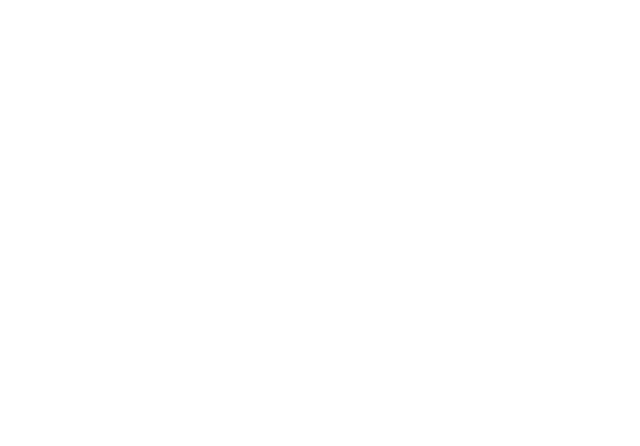
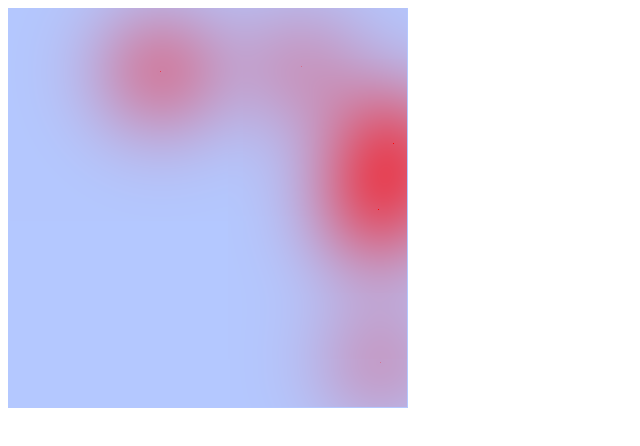
Before and after one commit to Cremdemout1/life, a website: page index.html in a window 1280 px wide. Shown: the whole page, without its empty margins (0-640 px from the left). Drawn offline with Linux system fonts and the light colour scheme.

Commit message:
added heat in environment

```diff
--- a/index.html
+++ b/index.html
@@ -5,7 +5,14 @@
     <meta name="viewport" content="width=device-width, initial-scale=1.0">
     <title>Document</title>
 </head>
+<style>
+    canvas {
+        display: flex;
+        justify-content:center;
+    }
+</style>
 <body>
     <canvas id="map" width="400" height="400"></canvas>
+    <script type="module" src="./dist/map.js"></script>
 </body>
 </html>
--- /dev/null
+++ b/src/map.ts
@@ -0,0 +1,128 @@
+/* ************************************************************************** */
+/*                                                                            */
+/*                                                        :::      ::::::::   */
+/*   map.ts                                             :+:      :+:    :+:   */
+/*                                                    +:+ +:+         +:+     */
+/*   By: yohan <yohan@student.42.fr>                +#+  +:+       +#+        */
+/*                                                +#+#+#+#+#+   +#+           */
+/*   Created: 2025/09/29 15:58:48 by ycantin           #+#    #+#             */
+/*   Updated: 2025/09/29 22:56:13 by yohan            ###   ########.fr       */
+/*                                                                            */
+/* ************************************************************************** */
+
+import { createHeatPoints } from "./random_gen.js";
+
+// function getColor(value: number): [number, number, number] {
+//     const r = Math.floor(255 * value);               // red increases with heat
+//     const g = Math.floor(255 * (1 - Math.abs(0.5 - value) * 2)); // green peaks in middle
+//     const b = Math.floor(255 * (1 - value));         // blue decreases with heat
+//     return [r, g, b];
+// }
+
+function getColor(value: number): [number, number, number] {
+    // Cold color: light blue (whitish) instead of pure blue
+    const cold = [180, 200, 255];  // R,G,B for light blue
+    const hot = [255, 0, 0];       // R,G,B for red
+
+    // Interpolate between cold and hot based on value (0–1)
+    const r = Math.floor(cold[0] + (hot[0] - cold[0]) * value);
+    const g = Math.floor(cold[1] + (hot[1] - cold[1]) * value);
+    const b = Math.floor(cold[2] + (hot[2] - cold[2]) * value);
+
+    return [r, g, b];
+}
+
+class mapClass {
+
+    width: number = 400;
+    height: number = 400;
+    canvasMap: HTMLCanvasElement;
+    context: CanvasRenderingContext2D;
+    heatPoints: Array<[number, number, number]>;
+    grid: Array<Array<number>>;
+
+    constructor(canvas: HTMLCanvasElement) {
+        this.canvasMap = canvas;
+        if (!this.canvasMap)
+            throw ("Canvas not found");
+        this.context = this.canvasMap.getContext("2d") as CanvasRenderingContext2D;
+        if (!this.context)
+            throw ("Context of canvas not found");
+
+        this.heatPoints = createHeatPoints();
+        this.grid = Array.from({ length: 400 }, () => Array(400).fill(0));
+        for (const[x, y, A] of this.heatPoints)
+            this.grid[y][x] = A;
+    }
+
+    static create(canvasId: string = "map"): mapClass | null {
+        const canvas = document.getElementById(canvasId) as HTMLCanvasElement | null;
+        if (!canvas) return null;
+        return new mapClass(canvas);
+      }
+
+    gaussianDistribution() {
+        const sigma = 50;
+        for (const [cx, cy, A] of this.heatPoints) {
+            const r = sigma * 3;
+            //clamp inside of grid
+            const minX = Math.max(0, Math.floor(cx - r));
+            const maxX = Math.min(this.width - 1, Math.ceil(cx + r));
+            const minY = Math.max(0, Math.floor(cy - r));
+            const maxY = Math.min(this.height - 1, Math.ceil(cy + r));
+
+            for (let y = minY; y < maxY; y++) {
+                for (let x = minX; x < maxX; x++) {
+                    const distanceToX = x - cx;
+                    const distanceToY = y - cy;
+                    this.grid[y][x] += A * Math.exp(-((distanceToX * distanceToX) + (distanceToY * distanceToY))/ (2 * sigma * sigma));
+                }
+            }
+        }
+        console.log(this.grid);
+    }
+
+    colorMap() {
+        let maxHeat = 0;
+        for (let y = 0; y < 400; y++)
+            for (let x = 0; x < 400; x++)
+                if (this.grid[y][x] > maxHeat) maxHeat = this.grid[y][x];
+
+        // Normalize values to 0–1
+        const normalizedGrid = this.grid.map(row => row.map(value => value / maxHeat));
+        const imageData = this.context.createImageData(this.width, this.height);
+
+        for (let y = 0; y < this.height; y++) {
+            for (let x = 0; x < this.width; x++) {
+                const idx = (y * this.width + x) * 4;
+                const [r, g, b] = getColor(normalizedGrid[y][x]);
+                imageData.data[idx] = r;
+                imageData.data[idx + 1] = g;
+                imageData.data[idx + 2] = b;
+                imageData.data[idx + 3] = 255; // fully opaque
+            }
+        }
+
+        this.context.putImageData(imageData, 0, 0);
+    }
+
+
+    drawPoints(cellSize: number = 2) {
+        this.context.fillStyle = "red";
+        for (const [x, y] of this.heatPoints) {
+            const px = x * cellSize;
+            const py = y * cellSize;
+            this.context.fillRect(px, py, cellSize, cellSize);
+        }
+    }
+}
+
+const myMap = mapClass.create("map");
+
+if (myMap) {
+  console.log("Map created", myMap);
+  myMap.gaussianDistribution();
+  myMap.colorMap();
+} else {
+  console.warn("Canvas not found");
+}
--- a/random_gen.ts
+++ b/src/random_gen.ts
@@ -3,10 +3,10 @@
 /*                                                        :::      ::::::::   */
 /*   random_gen.ts                                      :+:      :+:    :+:   */
 /*                                                    +:+ +:+         +:+     */
-/*   By: ycantin <ycantin@student.42.fr>            +#+  +:+       +#+        */
+/*   By: yohan <yohan@student.42.fr>                +#+  +:+       +#+        */
 /*                                                +#+#+#+#+#+   +#+           */
 /*   Created: 2025/09/29 16:54:01 by ycantin           #+#    #+#             */
-/*   Updated: 2025/09/29 17:50:36 by ycantin          ###   ########.fr       */
+/*   Updated: 2025/09/29 22:01:17 by yohan            ###   ########.fr       */
 /*                                                                            */
 /* ************************************************************************** */
 
@@ -14,7 +14,7 @@
 const length = 400;
 
 function getRandInt(min: number, max: number) {
-    return Math.random() * (max - min) + min;
+    return Math.floor(Math.random() * (max - min) + min);
 }
 
 export function get_rand_coords(minAmount: number, maxAmount: number): Array<[number, number]> { // returns array of coords
@@ -26,4 +26,14 @@
     return (points);
 }
 
-get_rand_coords(5, 10)
+export function createHeatPoints(min: number = 3, max: number = 8): Array<[number, number, number]> {
+    let heats: Array<[number, number, number]> = [];
+    let temp: Array<[number, number]> = get_rand_coords(min, max);
+    for (let i = 0; i < temp.length; i++) {
+        const [x, y] = temp[i];
+        const Amplitude = getRandInt(min, max);
+        const heat: [number, number, number] = [x, y, Amplitude];
+        heats.push(heat);
+    }
+    return heats;
+}
```
Also changed, not shown: map.ts (deleted, +0 -32 lines), dist/map.js (added), dist/random_gen.js (added), gaussianHeatDistribution.ts (deleted).
